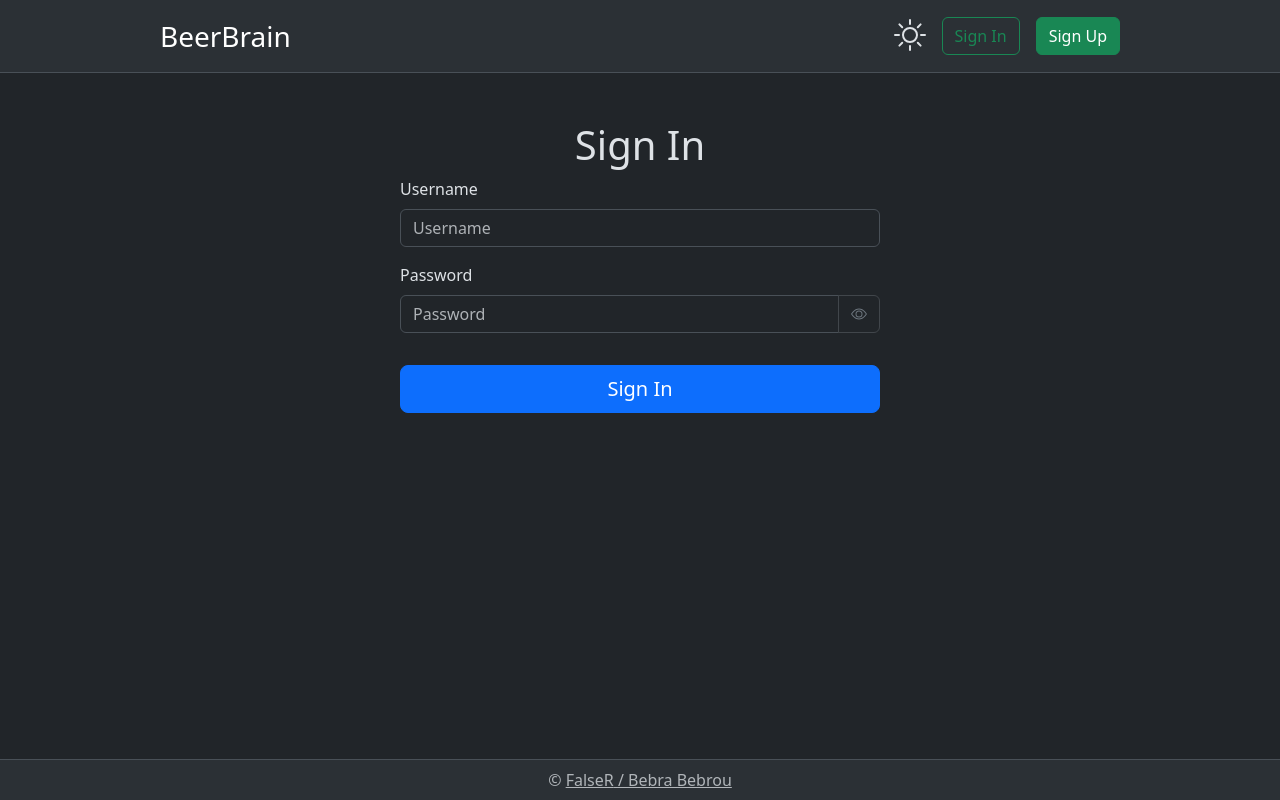
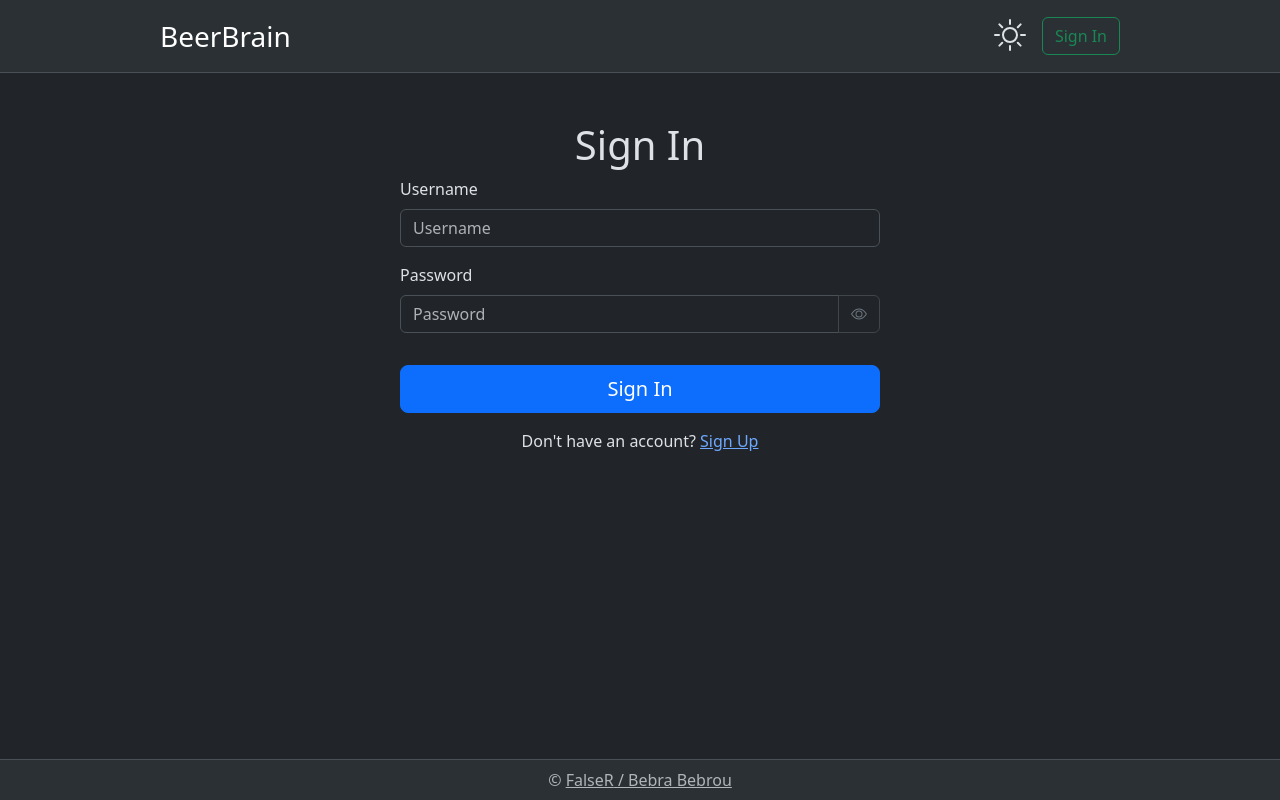
Before and after one commit to FalseR20/beer-brain-front, a React (Vite) app: page /sign_in in a window 1280 px wide. Built offline with nearby package versions, Linux system fonts and the light colour scheme; no server answers.

Commit message:
fix: fix header and signing pages

```diff
--- a/public/locales/en/translation.json
+++ b/public/locales/en/translation.json
@@ -11,6 +11,8 @@
   "Username": "Username",
   "Password": "Password",
   "Full name": "Full name",
+  "Already have an account?": "Already have an account?",
+  "Don't have an account?": "Don't have an account?",
 
   "Profile": "Profile",
   "Language": "Language",
--- a/public/locales/ru/translation.json
+++ b/public/locales/ru/translation.json
@@ -11,6 +11,8 @@
   "Username": "Имя пользователя",
   "Password": "Пароль",
   "Full name": "Полное имя",
+  "Already have an account?": "Уже есть аккаунт",
+  "Don't have an account?": "Нет аккаунта?",
 
   "Profile": "Мой профиль",
   "Language": "Язык",
--- a/src/components/SignIn.tsx
+++ b/src/components/SignIn.tsx
@@ -6,7 +6,7 @@ import {UrlsFront} from "../urls.ts";
 import {BsEye, BsEyeSlash} from "react-icons/bs";
 import {lazy, useContext, useState} from "react";
 import {useTranslation} from "react-i18next";
-import {useNavigate} from "react-router-dom";
+import {Link, useNavigate} from "react-router-dom";
 import {AuthContext} from "../contexts/authContext.tsx";
 
 const Template = lazy(() => import("./template/Template.tsx"))
@@ -88,6 +88,11 @@ export default function SignIn() {
             </Form>
           )}
         </Formik>
+        <div className={"text-center mt-3"}>
+          {t("Don't have an account?")}
+          {" "}
+          <Link to={UrlsFront.SIGN_UP}>{t("Sign Up")}</Link>
+        </div>
       </div>
     </Template>
   );
--- a/src/components/SignUp.tsx
+++ b/src/components/SignUp.tsx
@@ -6,7 +6,7 @@ import {UrlsFront} from "../urls.ts";
 import {lazy, useContext, useState} from "react";
 import {BsEye, BsEyeSlash} from "react-icons/bs";
 import {useTranslation} from "react-i18next";
-import {useNavigate} from "react-router-dom";
+import {Link, useNavigate} from "react-router-dom";
 import {AuthContext} from "../contexts/authContext.tsx";
 
 const Template = lazy(() => import("./template/Template.tsx"))
@@ -106,6 +106,11 @@ export default function SignIn() {
             </Form>
           )}
         </Formik>
+        <div className={"text-center mt-3"}>
+          {t("Already have an account?")}
+          {" "}
+          <Link to={UrlsFront.SIGN_IN}>{t("Sign In")}</Link>
+        </div>
       </div>
     </Template>
   );
--- a/src/components/template/Header.tsx
+++ b/src/components/template/Header.tsx
@@ -29,11 +29,6 @@ export default function Header() {
                   {t("Sign In")}
                 </Button>
               </NavLink>
-              <NavLink to={UrlsFront.SIGN_UP}>
-                <Button variant={"success"}>
-                  {t("Sign Up")}
-                </Button>
-              </NavLink>
             </>
           )}
         </div>
```
